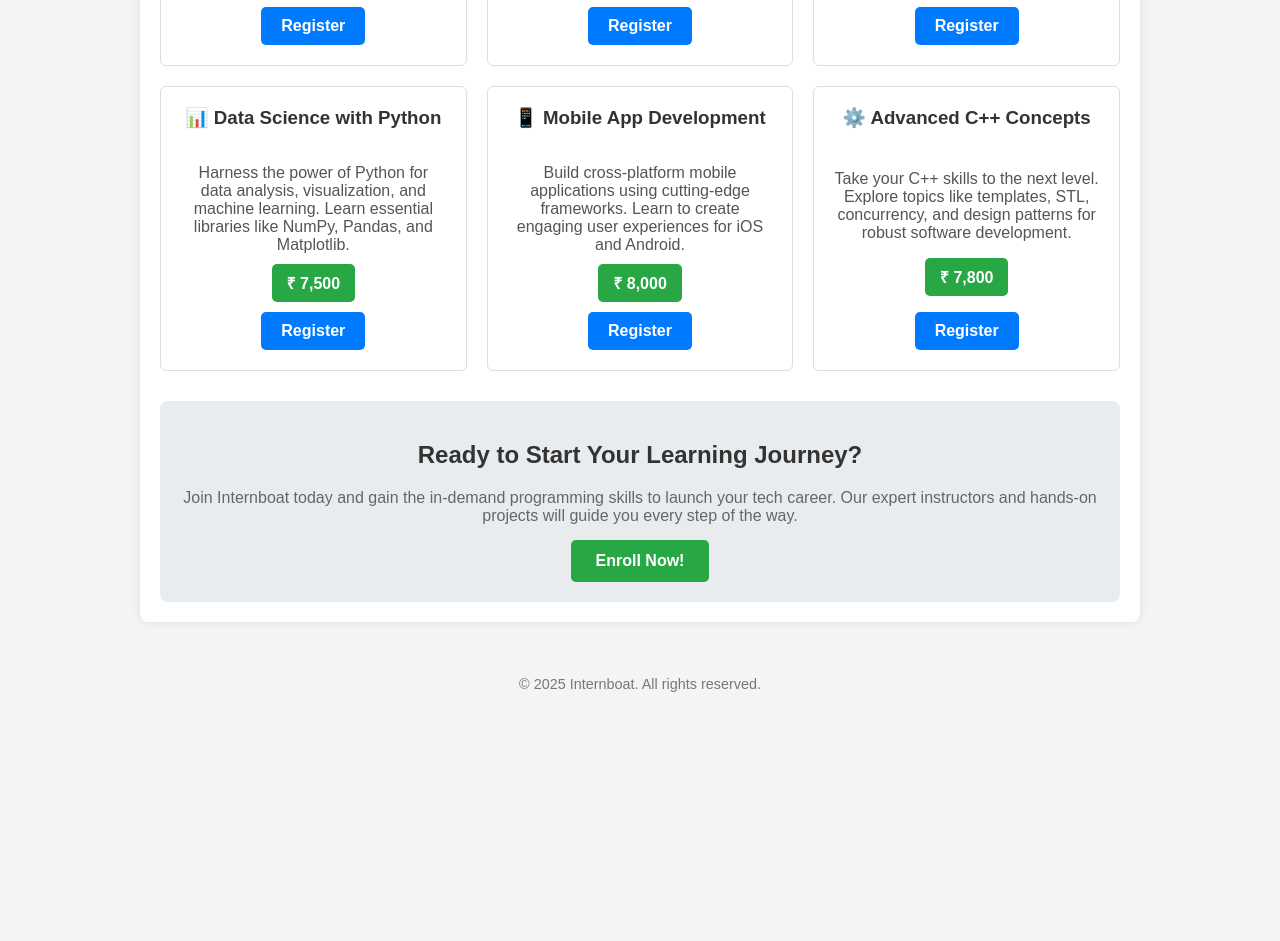
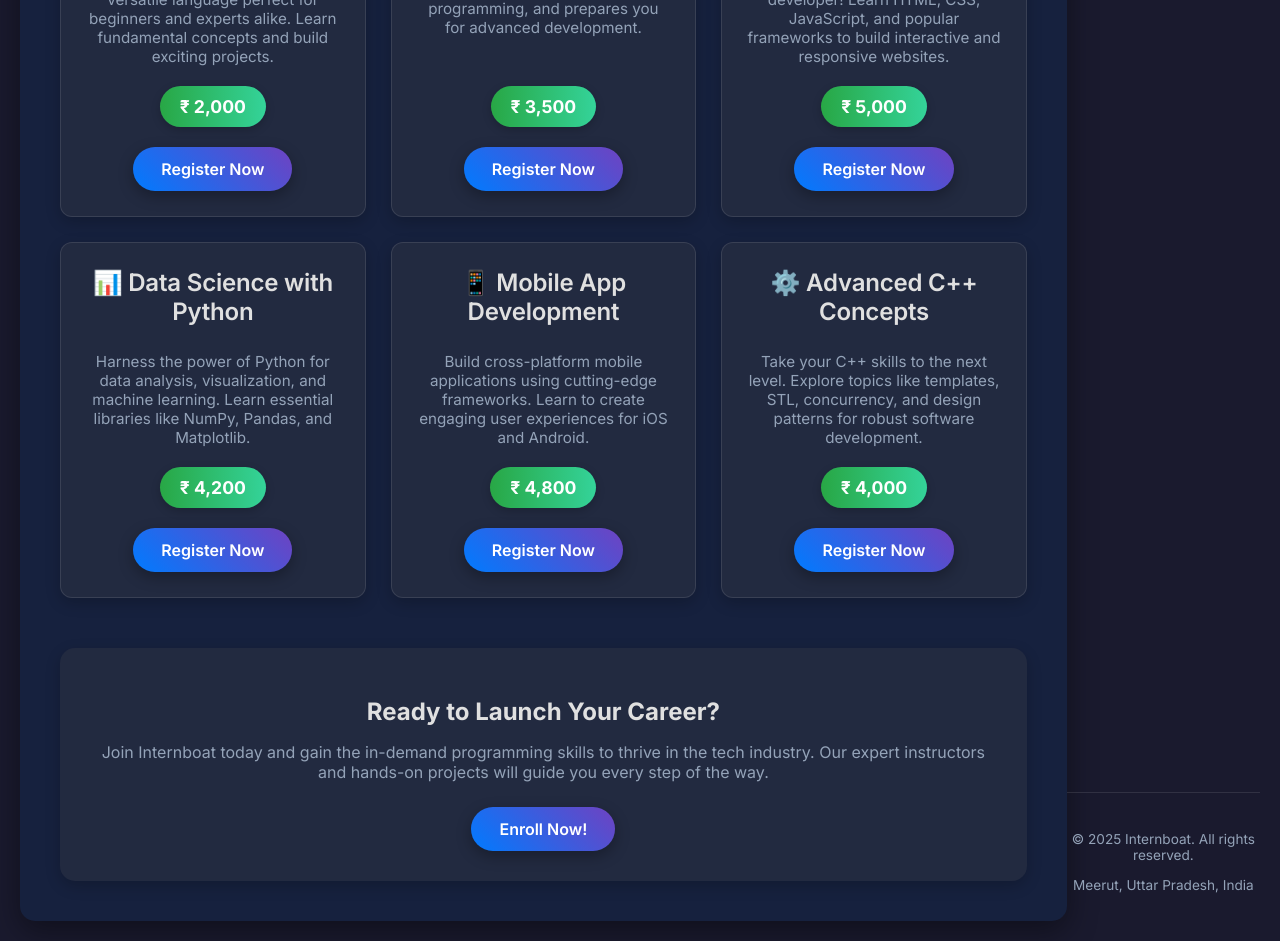
Before and after one commit to gitpanda99/internboat, a plain HTML site: page boat.html in a window 1280 px wide. Shown: the part 419-1360 px from the top of the page. Before the commit the page ends 1136 px from the top, so only its background shows below. Drawn offline with Linux system fonts and the light colour scheme.

Commit message:
Update content on intro.html and boat.html

```diff
--- a/boat.html
+++ b/boat.html
@@ -3,178 +3,254 @@
 <head>
     <meta charset="UTF-8">
     <meta name="viewport" content="width=device-width, initial-scale=1.0">
-    <title>Internboat - Launch Your Tech Career</title>
+    <title>Internboat - Our Courses</title>
+    <link href="https://fonts.googleapis.com/css2?family=Inter:wght@300;400;600;700&display=swap" rel="stylesheet">
     <style>
+        :root {
+            --bg-dark: #1a1a2e; /* Deep Space Blue */
+            --bg-medium: #16213e; /* Darker Blue */
+            --card-bg: #222a40; /* Even darker for cards */
+            --text-light: #e0e0e0; /* Off-white */
+            --text-muted: #94a3b8; /* Slate gray */
+            --highlight-blue: #007bff; /* Standard Blue */
+            --highlight-green: #28a745; /* Standard Green */
+            --gradient-start: #007bff; /* Blue */
+            --gradient-end: #6f42c1; /* Purple */
+            --border-color: rgba(255, 255, 255, 0.1);
+            --shadow-light: rgba(0, 0, 0, 0.2);
+            --shadow-medium: rgba(0, 0, 0, 0.3);
+            --shadow-strong: rgba(0, 0, 0, 0.4);
+        }
+
         body {
-            font-family: sans-serif;
+            font-family: 'Inter', sans-serif;
             margin: 0;
-            padding: 0;
-            background-color: #f4f4f4;
-            color: #333;
+            padding: 20px;
+            background-color: var(--bg-dark);
+            color: var(--text-light);
+            display: flex;
+            justify-content: center;
+            align-items: center;
+            min-height: 100vh;
+            box-sizing: border-box;
         }
+
         .container {
-            max-width: 960px;
-            margin: 20px auto;
-            padding: 20px;
-            background-color: #fff;
-            box-shadow: 0 0 10px rgba(0, 0, 0, 0.1);
-            border-radius: 8px;
+            max-width: 1000px;
+            width: 100%;
+            margin: 0 auto;
+            padding: 40px;
+            background-color: var(--bg-medium);
+            box-shadow: 0 10px 30px var(--shadow-strong);
+            border-radius: 15px;
+            display: flex;
+            flex-direction: column;
+            min-height: calc(100vh - 40px);
         }
+
         header {
             text-align: center;
-            padding-bottom: 20px;
-            border-bottom: 1px solid #eee;
+            padding-bottom: 30px;
+            border-bottom: 1px solid var(--border-color);
+            margin-bottom: 30px;
         }
+
         header h1 {
-            color: #007bff;
-            margin-bottom: 5px;
+            color: var(--highlight-blue);
+            margin-bottom: 10px;
+            font-size: 2.8em;
+            font-weight: 700;
+            letter-spacing: -1px;
         }
+
         header p {
-            color: #666;
+            color: var(--text-muted);
             font-size: 1.1em;
+            font-weight: 300;
         }
+
         .courses {
+            display: grid;
+            grid-template-columns: repeat(auto-fit, minmax(280px, 1fr));
+            gap: 25px;
             margin-top: 20px;
-            display: grid;
-            grid-template-columns: repeat(auto-fit, minmax(300px, 1fr));
-            gap: 20px;
+            flex-grow: 1; /* Allow courses section to grow */
         }
+
         .course-card {
-            background-color: #fff;
-            border: 1px solid #ddd;
-            border-radius: 6px;
-            padding: 20px;
+            background-color: var(--card-bg);
+            border: 1px solid var(--border-color);
+            border-radius: 12px; /* Rounded corners for cards */
+            padding: 25px;
             text-align: center;
-            position: relative;
             display: flex;
             flex-direction: column;
             justify-content: space-between;
             align-items: center;
+            box-shadow: 0 5px 15px var(--shadow-light); /* Initial shadow */
+            transition: transform 0.3s ease, box-shadow 0.3s ease; /* Smooth transitions */
         }
+
+        .course-card:hover {
+            transform: translateY(-15px) scale(1.05); /* Floating and slightly larger */
+            box-shadow: 0 20px 40px var(--shadow-medium); /* Stronger shadow on hover */
+            z-index: 1; /* Ensure it floats above others visually */
+        }
+
         .course-card h3 {
-            color: #333;
+            color: var(--text-light);
             margin-top: 0;
+            margin-bottom: 10px;
+            font-size: 1.5em;
+            font-weight: 600;
+            letter-spacing: -0.2px;
         }
+
         .course-card p {
-            color: #555;
-            margin-bottom: 10px;
+            color: var(--text-muted);
+            font-size: 0.95em;
+            margin-bottom: 20px;
+            flex-grow: 1; /* Allow paragraph to take available space */
         }
+
         .course-price {
-            background-color: #28a745;
-            color: white;
-            padding: 8px 15px;
-            border-radius: 5px;
-            font-size: 1em;
-            font-weight: bold;
-            margin-bottom: 10px;
-        }
-        .course-card .button {
-            display: inline-block;
-            background-color: #007bff;
+            background: linear-gradient(90deg, var(--highlight-green), #34d399); /* Green gradient */
             color: white;
             padding: 10px 20px;
+            border-radius: 25px; /* Pill shape */
+            font-size: 1.1em;
+            font-weight: 700;
+            margin-bottom: 20px;
+            box-shadow: 0 3px 10px rgba(0, 0, 0, 0.2);
+        }
+
+        .button {
+            display: inline-block;
+            background: linear-gradient(45deg, var(--gradient-start), var(--gradient-end));
+            color: white;
+            padding: 12px 28px;
             text-decoration: none;
-            border-radius: 5px;
-            font-weight: bold;
+            border-radius: 30px; /* Pill shape */
+            font-weight: 600;
+            transition: all 0.3s ease;
+            box-shadow: 0 5px 15px var(--shadow-medium);
+            border: none;
+            cursor: pointer;
         }
-        .course-card .button:hover {
-            background-color: #0056b3;
+
+        .button:hover {
+            background: linear-gradient(45deg, var(--gradient-end), var(--gradient-start));
+            transform: translateY(-3px);
+            box-shadow: 0 8px 20px var(--shadow-strong);
         }
+
         .cta {
             text-align: center;
-            margin-top: 30px;
-            padding: 20px;
-            background-color: #e9ecef;
-            border-radius: 8px;
+            margin-top: 50px;
+            padding: 30px;
+            background-color: var(--card-bg);
+            border-radius: 15px;
+            box-shadow: 0 5px 15px var(--shadow-light);
         }
+
         .cta h2 {
-            color: #333;
-        }
-        .cta p {
-            color: #666;
+            color: var(--text-light);
             margin-bottom: 15px;
         }
-        .cta .button {
-            display: inline-block;
-            background-color: #28a745;
-            color: white;
-            padding: 12px 25px;
-            text-decoration: none;
-            border-radius: 5px;
-            font-weight: bold;
+
+        .cta p {
+            color: var(--text-muted);
+            margin-bottom: 25px;
         }
-        .cta .button:hover {
-            background-color: #1e7e34;
-        }
+
         footer {
             text-align: center;
-            margin-top: 30px;
-            padding: 10px;
-            color: #777;
-            font-size: 0.9em;
+            margin-top: auto; /* Push footer to the bottom */
+            padding: 25px 0 15px;
+            color: var(--text-muted);
+            font-size: 0.85em;
+            border-top: 1px solid var(--border-color);
+        }
+
+        /* Responsive adjustments */
+        @media (max-width: 768px) {
+            .container {
+                padding: 25px;
+                min-height: calc(100vh - 50px);
+            }
+            header h1 {
+                font-size: 2.2em;
+            }
+            .courses {
+                grid-template-columns: 1fr; /* Single column on small screens */
+            }
+            .course-card {
+                padding: 20px;
+            }
         }
     </style>
 </head>
 <body>
     <div class="container">
         <header>
-            <h1>🚀 Internboat</h1>
-            <p>Unlock Your Potential with Our Programming Courses</p>
+            <h1>🚀 Internboat Courses</h1>
+            <p>Unlock Your Potential with Our Cutting-Edge Programming Courses</p>
         </header>
 
         <section class="courses">
             <div class="course-card">
                 <h3>🐍 Python for Beginners</h3>
                 <p>Dive into the world of Python, a versatile language perfect for beginners and experts alike. Learn fundamental concepts and build exciting projects.</p>
-                <div class="course-price">₹ 5,000</div>
-                <a href="register.html" class="button" target="_blank">Register</a>
+                <div class="course-price">₹ 2,000</div>
+                <a href="register.html" class="button">Register Now</a>
             </div>
 
             <div class="course-card">
-                <h3>👾C++ Fundamentals</h3>
+                <h3>👾 C++ Fundamentals</h3>
                 <p>Master the power and efficiency of C++. This course covers core concepts, object-oriented programming, and prepares you for advanced development.</p>
-                <div class="course-price">₹ 7,000</div>
-                <a href="register.html" class="button" target="_blank">Register</a>
+                <div class="course-price">₹ 3,500</div>
+                <a href="register.html" class="button">Register Now</a>
             </div>
 
             <div class="course-card">
                 <h3>🌐 Web Development Bootcamp</h3>
                 <p>Become a full-stack web developer! Learn HTML, CSS, JavaScript, and popular frameworks to build interactive and responsive websites.</p>
-                <div class="course-price">₹ 8,000</div>
-                <a href="register.html" class="button" target="_blank">Register</a>
+                <div class="course-price">₹ 5,000</div>
+                <a href="register.html" class="button">Register Now</a>
             </div>
 
             <div class="course-card">
                 <h3>📊 Data Science with Python</h3>
                 <p>Harness the power of Python for data analysis, visualization, and machine learning. Learn essential libraries like NumPy, Pandas, and Matplotlib.</p>
-                <div class="course-price">₹ 7,500</div>
-                <a href="register.html" class="button" target="_blank">Register</a>
+                <div class="course-price">₹ 4,200</div>
+                <a href="register.html" class="button">Register Now</a>
             </div>
 
             <div class="course-card">
                 <h3>📱 Mobile App Development</h3>
                 <p>Build cross-platform mobile applications using cutting-edge frameworks. Learn to create engaging user experiences for iOS and Android.</p>
-                <div class="course-price">₹ 8,000</div>
-                <a href="register.html" class="button" target="_blank">Register</a>
+                <div class="course-price">₹ 4,800</div>
+                <a href="register.html" class="button">Register Now</a>
             </div>
 
             <div class="course-card">
                 <h3>⚙️ Advanced C++ Concepts</h3>
                 <p>Take your C++ skills to the next level. Explore topics like templates, STL, concurrency, and design patterns for robust software development.</p>
-                <div class="course-price">₹ 7,800</div>
-                <a href="register.html" class="button" target="_blank">Register</a>
+                <div class="course-price">₹ 4,000</div>
+                <a href="register.html" class="button">Register Now</a>
             </div>
-            </section>
+        </section>
 
         <section class="cta">
-            <h2>Ready to Start Your Learning Journey?</h2>
-            <p>Join Internboat today and gain the in-demand programming skills to launch your tech career. Our expert instructors and hands-on projects will guide you every step of the way.</p>
-            <a href="register.html" class="button" target="_blank">Enroll Now!</a>
+            <h2>Ready to Launch Your Career?</h2>
+            <p>Join Internboat today and gain the in-demand programming skills to thrive in the tech industry. Our expert instructors and hands-on projects will guide you every step of the way.</p>
+            <a href="register.html" class="button">Enroll Now!</a>
         </section>
     </div>
 
     <footer>
         <p>&copy; 2025 Internboat. All rights reserved.</p>
+        <p>Meerut, Uttar Pradesh, India</p>
     </footer>
 </body>
 </html>
```
